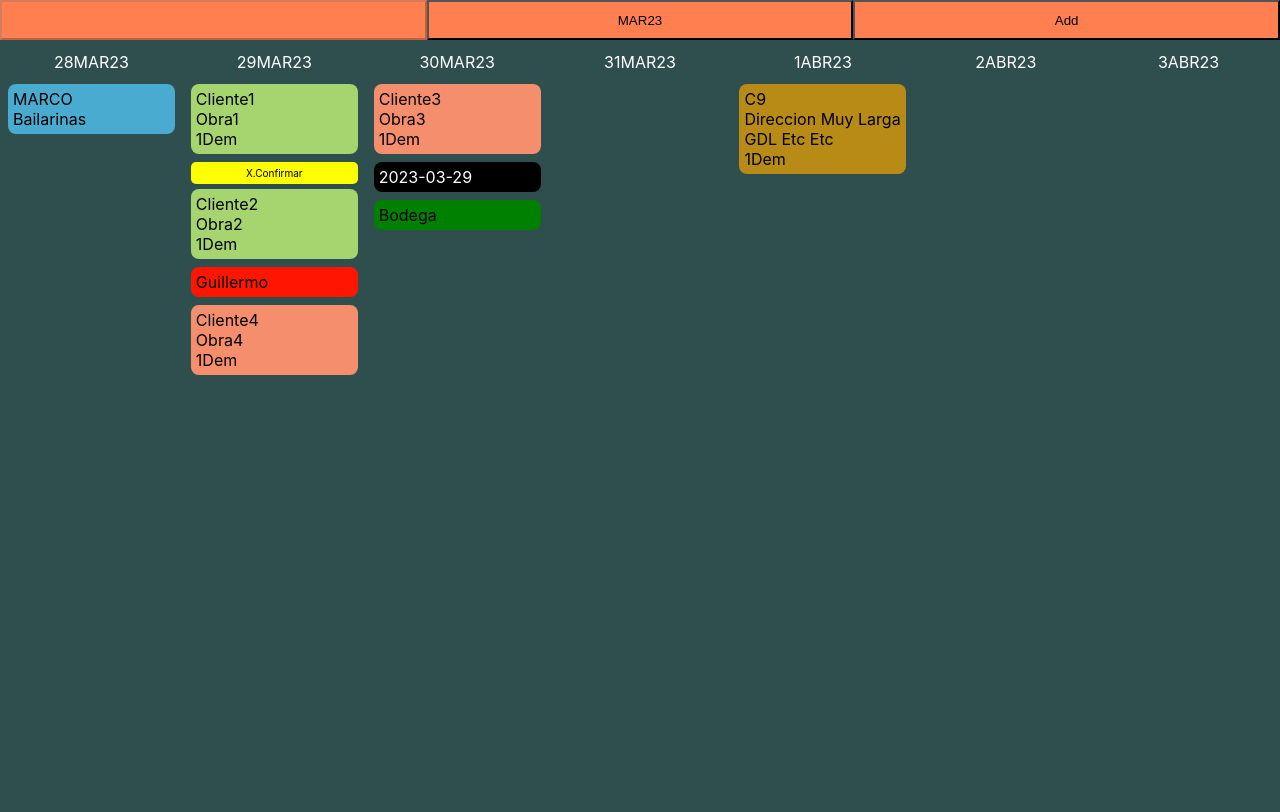
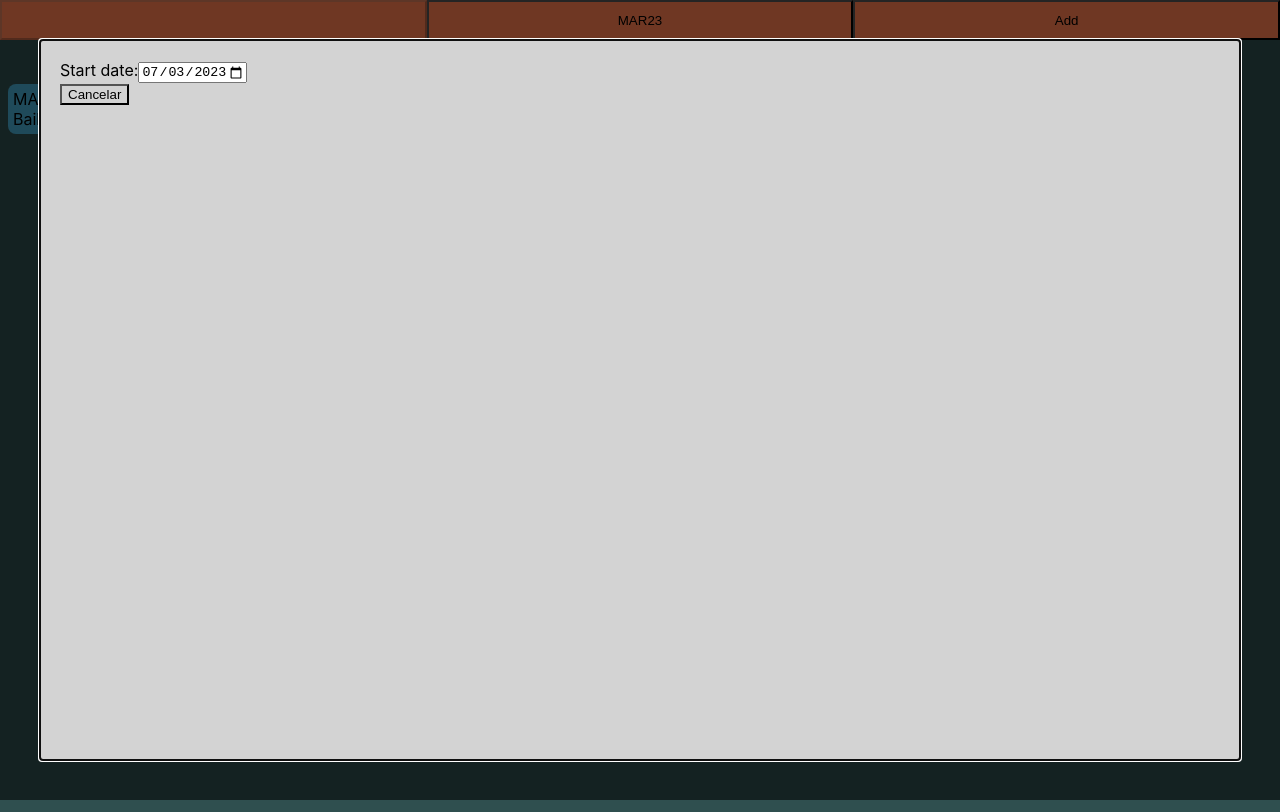
Before and after one commit to DanielBarragan96/ruta-js, a React (Create React App) app: page / in a window 1280 px wide. Built offline with nearby package versions, Linux system fonts and the light colour scheme.

Commit message:
created date input

```diff
--- a/src/CreateNewTask.jsx
+++ b/src/CreateNewTask.jsx
@@ -1,14 +1,35 @@
-import React from "react";
+import React, { useState } from "react";
 import ReactModal from "react-modal";
 import "./CreateNewTask.css";
 
 export default function ModalCreateNewTask({
   showModal,
-  setShowModal,
-  handleOpenModal,
   handleCloseModal,
+  task,
 }) {
+  let currDate = new Date();
+  let month = "" + (currDate.getMonth() + 1);
+  let day = "" + currDate.getDate();
+  let year = currDate.getFullYear();
+  let todayString = [
+    year,
+    month < 10 ? "0" + month : month,
+    day < 10 ? "0" + day : day,
+  ].join("-");
+  if (task === undefined)
+    task = {
+      date: todayString,
+      id: currDate.toString(),
+      clienteMin: "",
+      obraMin: "",
+      index: 99,
+      type: "E",
+      equipo: "",
+    };
+  let [taskDate, setTaskDate] = useState(task.date);
   ReactModal.setAppElement("#root");
+  let maxYear = currDate.getFullYear() + 100;
+
   return (
     <ReactModal
       isOpen={showModal}
@@ -18,8 +39,24 @@ export default function ModalCreateNewTask({
       className="Modal"
     >
       <div className="InnerModal">
-        <p>Modal text!</p>
-        <button onClick={handleCloseModal}>Close Modal</button>
+        <div>
+          <label htmlFor="date">Start date:</label>
+
+          <input
+            type="date"
+            id="date"
+            name="trip-start"
+            min="2017-01-01"
+            max={maxYear + "-12-31"}
+            onChange={(e) => {
+              task.date = e.target.value;
+              setTaskDate(e.target.value);
+            }}
+            value={taskDate}
+          />
+        </div>
+
+        <button onClick={handleCloseModal}>Cancelar</button>
       </div>
     </ReactModal>
   );
--- a/src/NavBar.jsx
+++ b/src/NavBar.jsx
@@ -11,7 +11,7 @@ export default function NavBar({ date }) {
     .toUpperCase();
   let year = newDate.getFullYear().toString().substring(2, 4);
 
-  let [showModal, setShowModal] = useState(false);
+  let [showModal, setShowModal] = useState(true);
   let handleOpenModal = () => {
     setShowModal(true);
   };
@@ -26,8 +26,6 @@ export default function NavBar({ date }) {
       <button onClick={handleOpenModal}>Add</button>
       <ModalCreateNewTask
         showModal={showModal}
-        setShowModal={setShowModal}
-        handleOpenModal={handleOpenModal}
         handleCloseModal={handleCloseModal}
       />
     </div>
```
